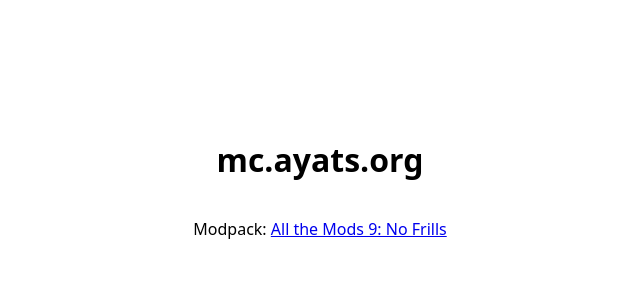
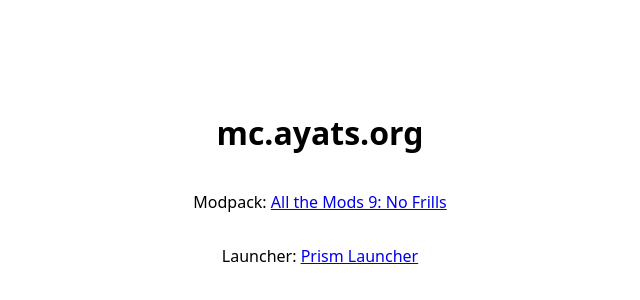
Before and after one commit to viperML/neoinfra, a plain HTML site: page modules/minecraft/index.html in a window 1280 px wide. Shown: the part 214-514 px from the top of the page, without its empty margins (320-960 px from the left). Drawn offline with Linux system fonts and the light colour scheme.

Commit message:
mc index.html

```diff
--- a/modules/minecraft/index.html
+++ b/modules/minecraft/index.html
@@ -8,6 +8,9 @@
   <style>
     :root {
       font-family: system-ui, sans-serif;
+      background-color: Canvas;
+      color: CanvasText;
+      color-scheme: light dark;
     }
 
     html {
@@ -39,6 +42,9 @@
       Modpack: <a href="https://www.curseforge.com/minecraft/modpacks/all-the-mods-9-no-frills">All the Mods 9: No
         Frills</a>
     </p>
+    <p>
+      Launcher: <a href="https://prismlauncher.org">Prism Launcher</a>
+    </p>
   </main>
 </body>
 
```
Also changed, not shown: 3 other files.
